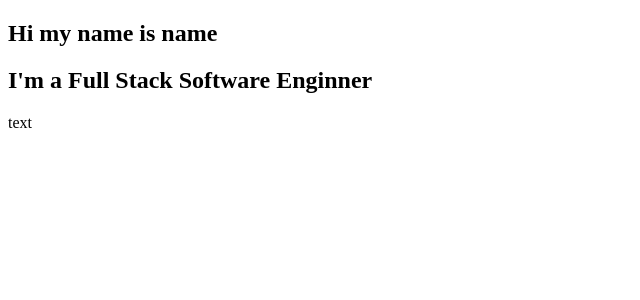
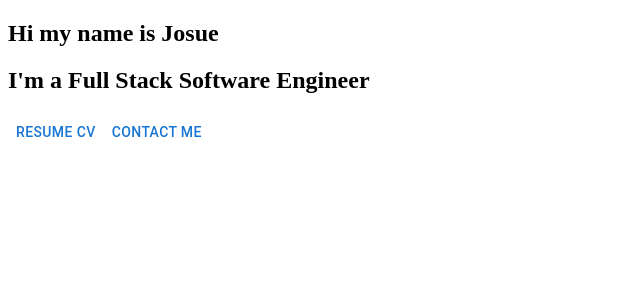
Before and after one commit to Henrysua12/portfolio-page, a React (Create React App) app: page / in a window 1280 px wide. Shown: the top 300 px of the page, without its empty margins (0-640 px from the left). Built offline with nearby package versions, Linux system fonts and the light colour scheme.

Commit message:
Added buttons and made it prettier

```diff
--- a/package.json
+++ b/package.json
@@ -44,6 +44,7 @@
     ]
   },
   "devDependencies": {
+    "prettier": "3.3.3",
     "tailwindcss": "^3.4.10"
   }
 }
--- a/src/App.tsx
+++ b/src/App.tsx
@@ -4,7 +4,7 @@ import { Intro } from './components/HeadingPage/intro';
 function App() {
   return (
     <div className="App">
-      <Intro name='Henry'/>
+      <Intro name='Josue'/>
     </div>
   );
 }
--- a/src/components/HeadingPage/intro.tsx
+++ b/src/components/HeadingPage/intro.tsx
@@ -1,12 +1,18 @@
-import React from 'react';
+import React from "react";
+import Button from "@mui/material/Button";
 type IntroProps = {
-    name: string,
-  }
+  name: string;
+};
 
-export const Intro = ({ name }: IntroProps) => <aside>
-  <h2> Hi my name is name</h2>
-  <h2> I'm a Full Stack Software Enginner </h2>
-  <p>
-    text
-  </p>
-</aside>
+export const Intro = ({ name }: IntroProps) => (
+  <div>
+    <div>
+      <h2> Hi my name is {name}</h2>
+      <h2> I'm a Full Stack Software Engineer </h2>
+    </div>
+    <div>
+      <Button>Resume Cv</Button>
+      <Button>Contact Me</Button>
+    </div>
+  </div>
+);
```
Also changed, not shown: 1 other file (tests, documents, lock files or other folders).
